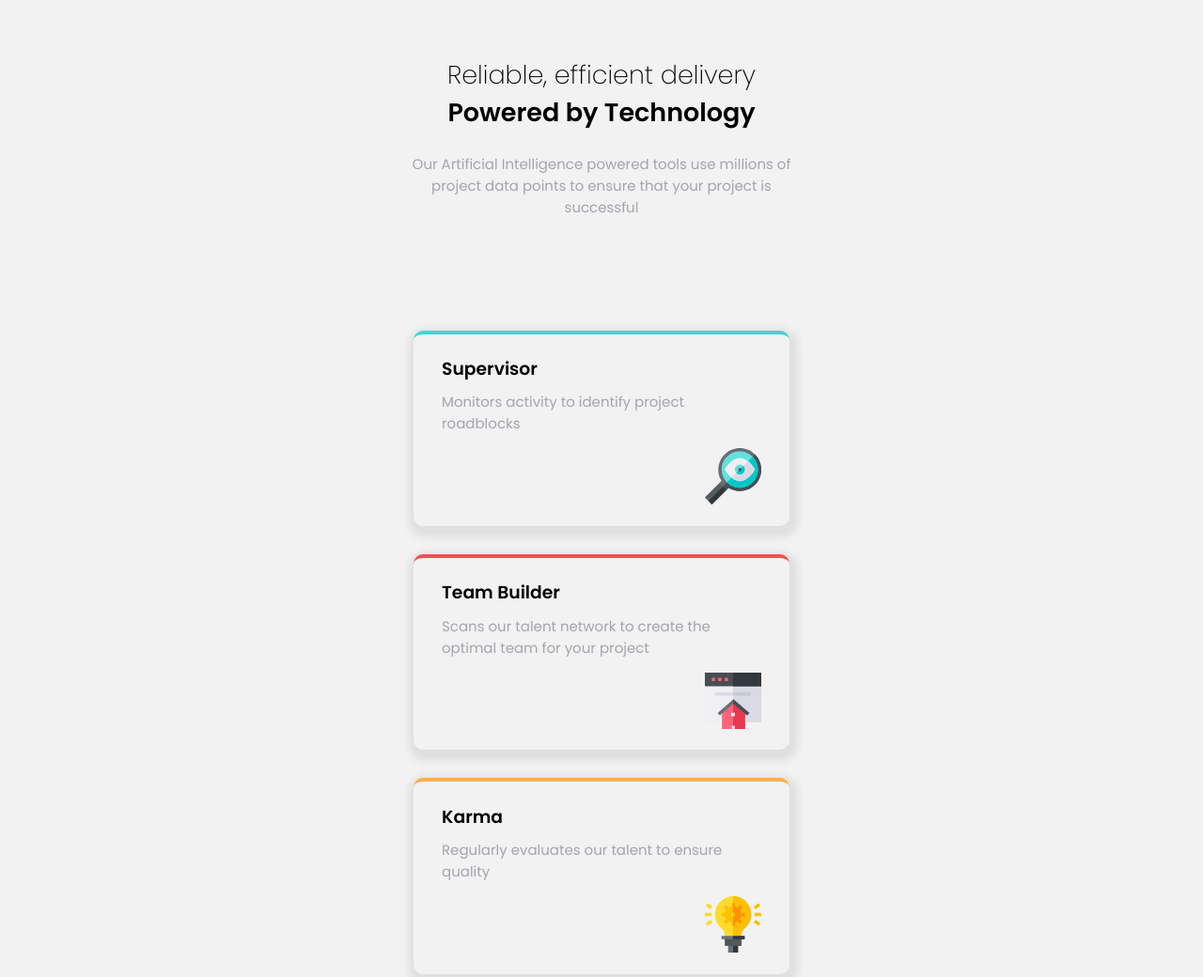
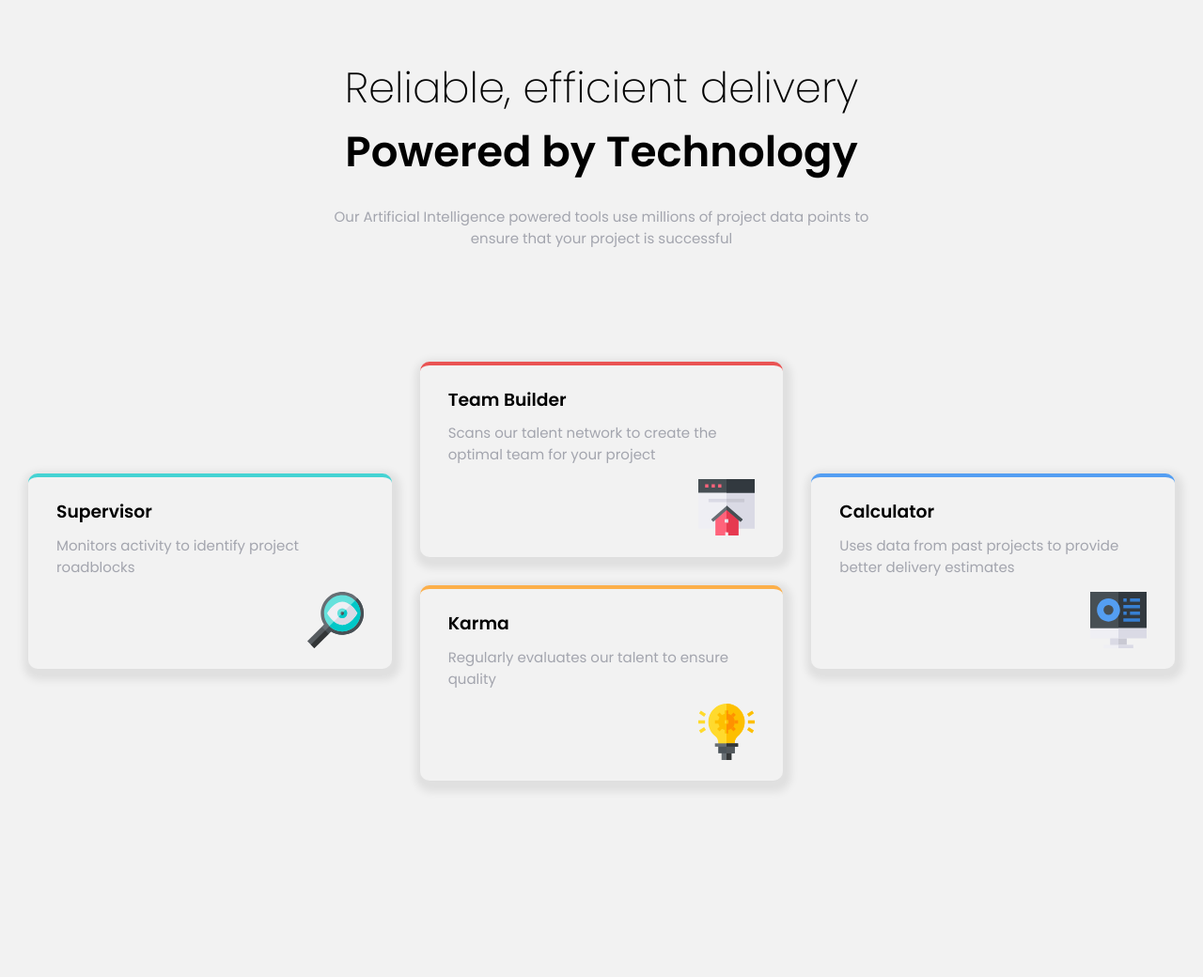
Before and after one commit to seigfred0/four-card-feature-section-master, a plain HTML site: page index.html in a window 1280 px wide. Shown: the top 1040 px of the page at 94% size. After the commit the page ends 876 px from the top, so only its background shows below. Drawn offline with Linux system fonts and the light colour scheme.

Commit message:
Complete

```diff
--- a/style.css
+++ b/style.css
@@ -48,6 +48,7 @@ p {
     display: flex;
     flex-direction: column;
     gap: 30px;
+
 }
 
 .double-container {
@@ -72,6 +73,7 @@ p {
     /* max-width: 500px; */
     max-width: 400px;
     width: 100%;
+    max-height: 210px;
 }
 
 .cards-container .red {
@@ -98,3 +100,24 @@ p {
     object-fit: contain;
     align-self: flex-end;
 }
+
+@media (min-width: 1000px)  {
+    .cards {
+        flex-direction: row;
+        justify-content: center;
+    }
+
+    .single-container {
+        align-items: center;
+    }
+
+    .title {
+        max-width: 600px;
+
+
+    }
+
+    .title-main, span {
+        font-size: 3rem;
+        font-weight: 200;
+    }
```
